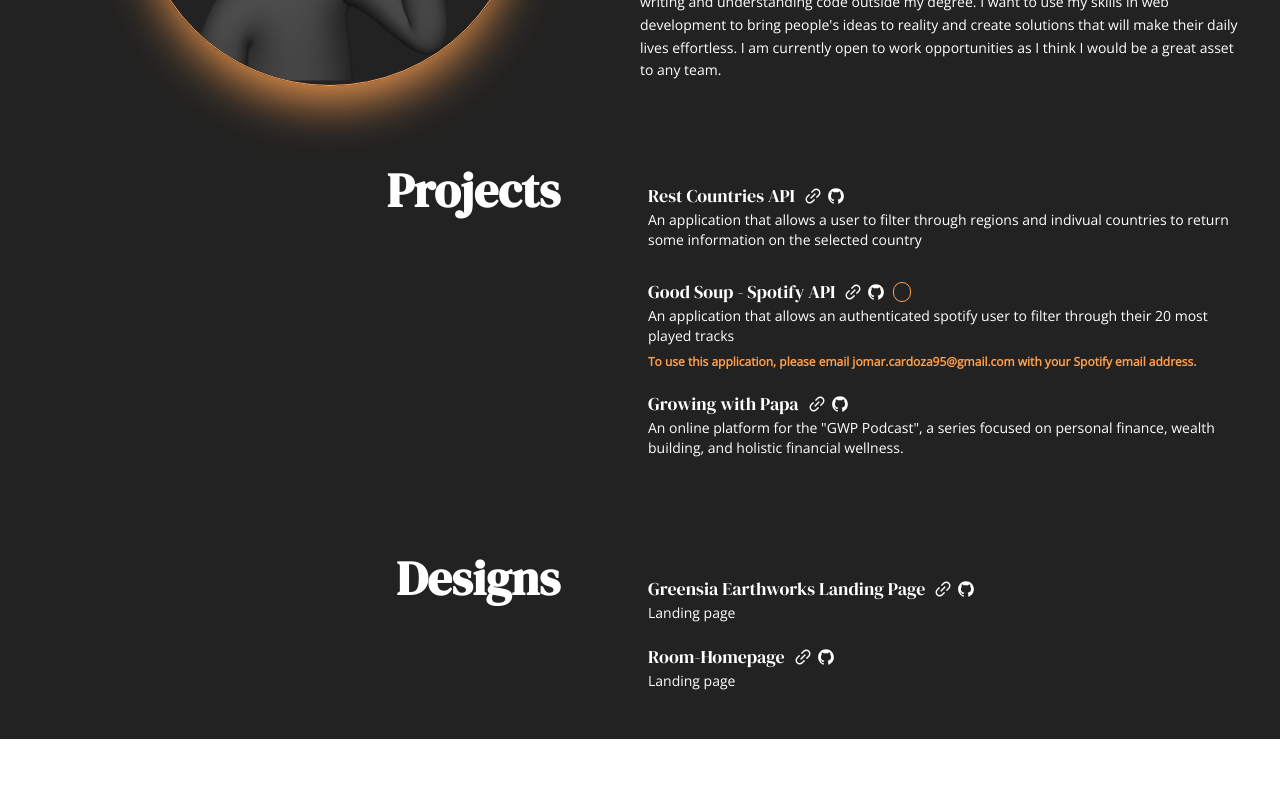
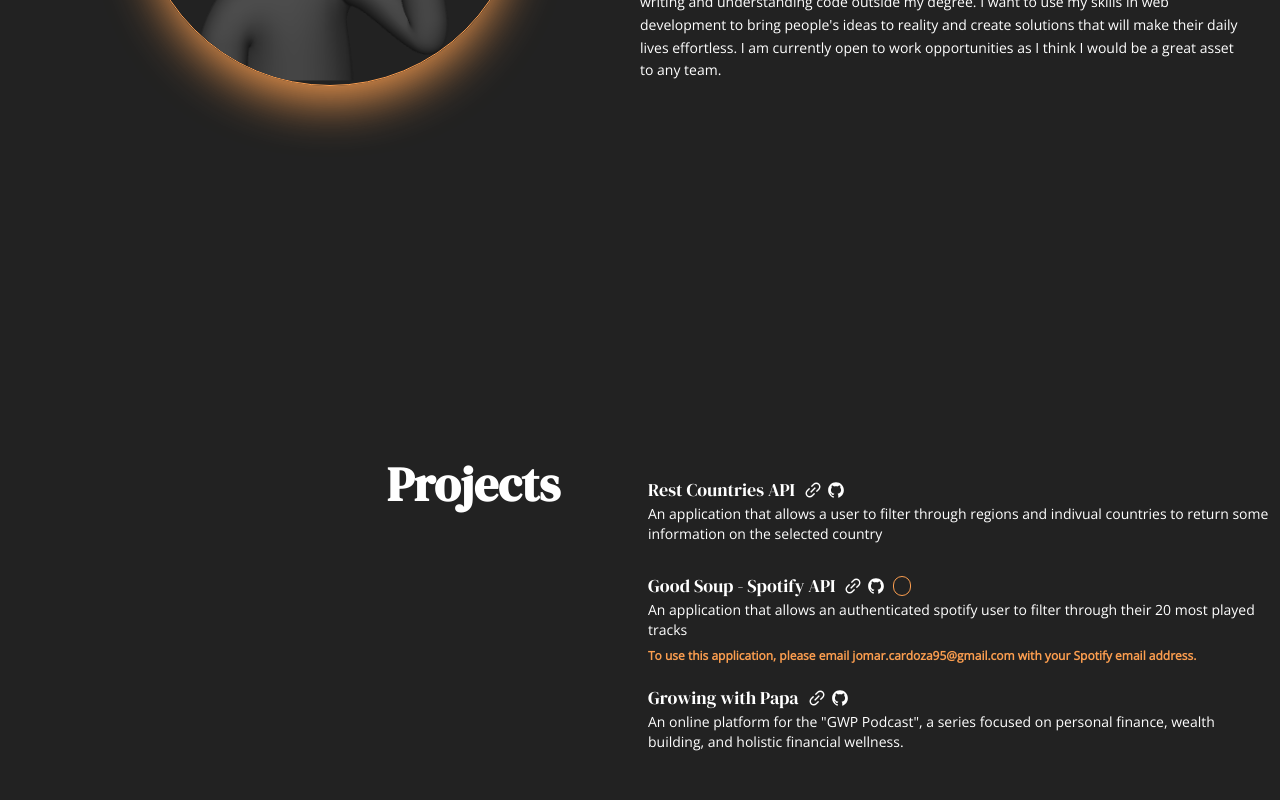
Before and after one commit to jmrc1995/jmrc-portfolio-2022, a Next.js app: page / in a window 1280 px wide. Shown: the part 460-1260 px from the top of the page. Before the commit the page ends 1199 px from the top, so only its background shows below. Built offline with nearby package versions, Linux system fonts and the light colour scheme; a web font is replaced by a local one.

Commit message:
delete school section

```diff
--- a/components/Aboutme.js
+++ b/components/Aboutme.js
@@ -2,7 +2,7 @@
 
 function Aboutme() {
   return (
-    <div className=" flex flex-col items-start mx-10 py-10 text-white dark:text-black">
+    <div className=" flex flex-col items-start mx-10 py-10 text-white dark:text-black h-screen">
       <div className=" w-full grid grid-cols-1 lg:grid-cols-2 2xl:grid-cols-4 place-items-center md:gap-5 lg:gap-0 xl:gap--5">
           <div className="w-full rounded-full grid grid-cols-1 justify-items-center rounded-full max-w-md md:col-start-1 2xl:col-start-2  lg:mr-5 ">
             <div className="border border-orange overflow-hidden max-w-md shadow-2xl shadow-orange rounded-full ">
--- a/components/Projects.js
+++ b/components/Projects.js
@@ -3,6 +3,7 @@
 
 
 function Projects() {
+
 
 // const [inProgress, setInProgress] = useState("In Progress")
 
@@ -46,7 +47,7 @@
   ];
 
   return (
-    <div className="  h-full p-10 ">
+    <div className="  h-screen  ">
       <div className="grid grid-cols-1 lg:grid-cols-2">
         <h1 className="grid grid-row-1 lg:justify-items-end md:mr-20 font-dmserif font-bold text-5xl text-white dark:text-black ">
           Projects
```
